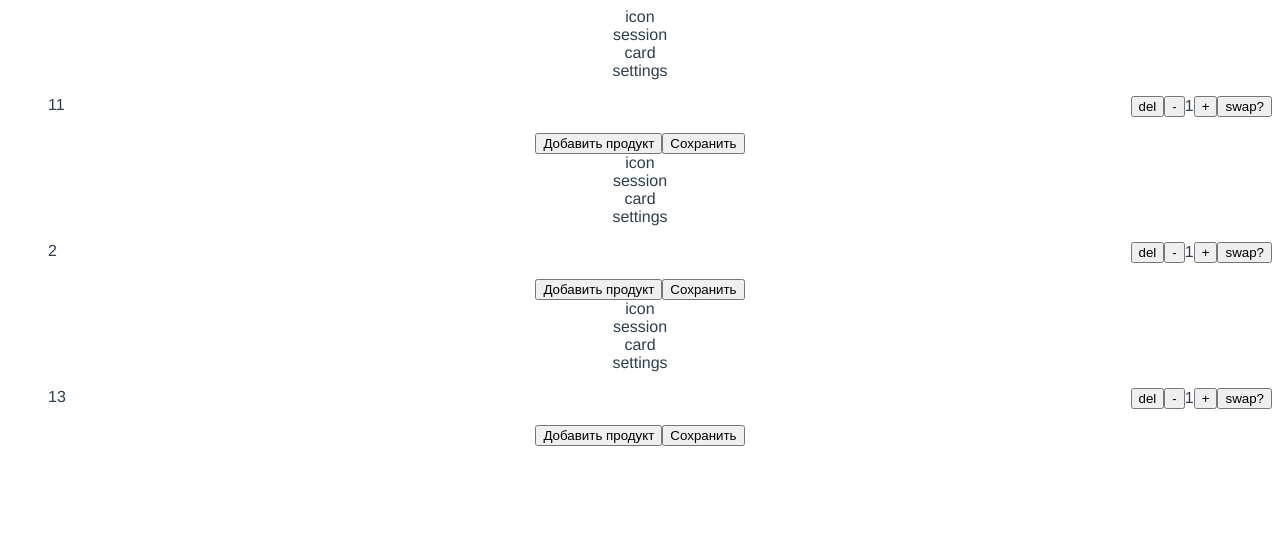
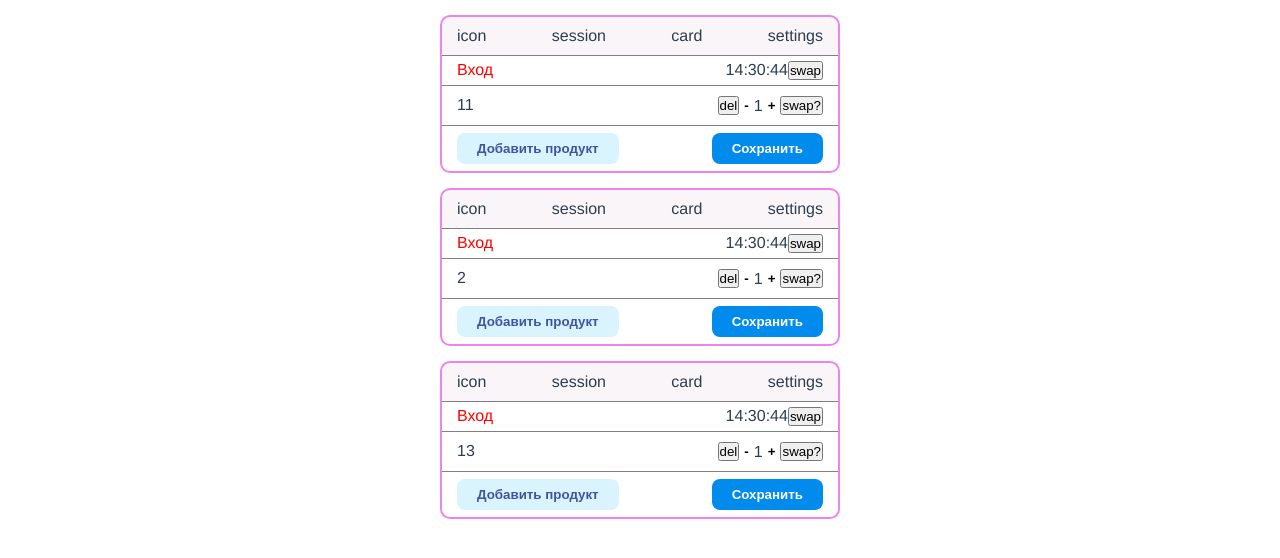
Before and after one commit to RinaYasnovskaya/vuejs-task, a Vue app in the folder product-test/: page / in a window 1280 px wide. Shown: the top 558 px of the page. Built offline with nearby package versions, Linux system fonts and the light colour scheme.

Commit message:
style: add styles for components

```diff
--- a/product-test/src/App.vue
+++ b/product-test/src/App.vue
@@ -1,5 +1,5 @@
 <template>
-  <div>
+  <div class="app-inner">
     <Card v-for="card in cards"
           :key="card.text"
           :card="card"
@@ -29,9 +29,21 @@ export default {
 </script>
 
 <style>
+*{
+  margin: 0;
+  padding: 0;
+  box-sizing: border-box;
+}
 #app {
   font-family: Avenir, Helvetica, Arial, sans-serif;
   text-align: center;
   color: #2c3e50;
 }
+.app-inner{
+  display: flex;
+  flex-direction: column;
+  align-items: center;
+  gap: 15px;
+  padding-top: 15px;
+}
 </style>
--- a/product-test/src/components/Card.vue
+++ b/product-test/src/components/Card.vue
@@ -1,5 +1,5 @@
 <template>
-  <div>
+  <div class="card">
     <HeaderCard />
     <List :card="card" @del="$emit('del', card)" :isSave="isSave" />
     <FooterCard v-model:save="isSave" v-model:show="show" v-if="!isSave" />
@@ -21,3 +21,12 @@ export default {
   },
 }
 </script>
+
+<style>
+  .card{
+    width: 400px;
+    border: 2px solid violet;
+    border-radius: 10px;
+    position: relative;
+  }
+</style>
--- a/product-test/src/components/FooterCard.vue
+++ b/product-test/src/components/FooterCard.vue
@@ -1,9 +1,9 @@
 <template>
   <div class="footer">
-    <my-button @click="addProduct">
+    <my-button class="footer__add" @click="addProduct">
       Добавить продукт
     </my-button>
-    <my-button @click="saveSession">
+    <my-button class="footer__save" @click="saveSession">
       Сохранить
     </my-button>
   </div>
@@ -27,5 +27,18 @@ export default {
 </script>
 
 <style scoped>
-
+  .footer{
+    display: flex;
+    justify-content: space-between;
+    padding: 7px 15px;
+    border-top: 1px solid grey;
+  }
+  .footer__add{
+    background-color: #daf4ff;
+    color: rgba(51, 73, 153, 0.932);
+  }
+  .footer__save{
+    background-color: rgb(0 139 237);
+    color: white;
+  }
 </style>
--- a/product-test/src/components/HeaderCard.vue
+++ b/product-test/src/components/HeaderCard.vue
@@ -1,9 +1,18 @@
 <template>
   <div class="header">
-    <div class="icon">icon</div>
-    <div class="session-info">session</div>
-    <div class="card-info">card</div>
-    <div class="settings">settings</div>
+    <div class="header__top">
+      <div class="icon">icon</div>
+      <div class="session-info">session</div>
+      <div class="card-info">card</div>
+      <div class="settings">settings</div>
+    </div>
+    <div class="header__bottom">
+      <span class="enter">Вход</span>
+      <div class="left">
+        <span class="time">14:30:44</span>
+        <button class="swap">swap</button>
+      </div>
+    </div>
   </div>
 </template>
 
@@ -14,5 +23,19 @@ export default {
 </script>
 
 <style>
-
+  .header__top, .header__bottom{
+    display: flex;
+    justify-content: space-between;
+  }
+  .header__top{
+    padding: 10px 15px;
+    background-color: rgba(182, 128, 170, 0.08);
+  }
+  .header__bottom{
+    padding: 5px 15px;
+    border-top: 1px solid grey;
+  }
+  .enter{
+    color: red;
+  }
 </style>
--- a/product-test/src/components/List.vue
+++ b/product-test/src/components/List.vue
@@ -18,3 +18,10 @@ export default {
   }
 }
 </script>
+
+<style>
+  .wrapper-list{
+    padding: 10px 15px;
+    border-top: 1px solid grey;
+  }
+</style>
--- a/product-test/src/components/ListItem.vue
+++ b/product-test/src/components/ListItem.vue
@@ -5,16 +5,18 @@
     </div>
     <div class="list__item-right">
       <button class="list__delete" @click="$emit('del', card)" ref="button" v-if="!isSave">del</button>
-      <button class="list__decrim" @click="decrement" v-if="!isSave">-</button>
+      <my-button class="list__decrim calc" @click="decrement" v-if="!isSave">-</my-button>
       <span class="list__count">{{ count }}</span>
-      <button class="list__increm" @click="increment" v-if="!isSave">+</button>
+      <my-button class="list__increm calc" @click="increment" v-if="!isSave">+</my-button>
       <button class="list__swap" v-if="!isSave">swap?</button>
     </div>
   </li>
 </template>
 
 <script>
+import MyButton from './UI/MyButton.vue';
 export default {
+  components: { MyButton },
   name: 'ListItem',
   props: {
     card: Object,
@@ -43,4 +45,12 @@ export default {
     display: flex;
     justify-content: space-between;
   }
+  .list__item-right{
+    display: flex;
+    gap: 5px;
+    align-items: center;
+  }
+  .calc{
+    padding: 0;
+  }
 </style>
--- a/product-test/src/components/UI/MyButton.vue
+++ b/product-test/src/components/UI/MyButton.vue
@@ -11,5 +11,12 @@ export default {
 </script>
 
 <style>
-
+  .my-btn{
+    padding: 8px 20px;
+    outline: none;
+    border: none;
+    background: unset;
+    border-radius: 8px;
+    font-weight: bold;
+  }
 </style>
--- a/product-test/src/components/UI/MyModal.vue
+++ b/product-test/src/components/UI/MyModal.vue
@@ -1,10 +1,12 @@
 <template>
   <div class="modal" @click="hideModal" v-if="show">
-    <span class="modal__title">Выберете из списка: </span>
-    <select name="" id="sel" class="modal__select">
-      <option v-for="select in selects" :key="select">{{ select }}</option>
-    </select>
-    <my-button>Сохранить</my-button>
+    <div @click.stop class="modal__content">
+      <span class="modal__title">Выберите из списка: </span>
+      <select name="" id="sel" class="modal__select">
+        <option v-for="select in selects" :key="select" :value="select">{{ select }}</option>
+      </select>
+      <my-button>Сохранить</my-button>
+    </div>
   </div>
 </template>
 
@@ -35,5 +37,25 @@ export default {
 </script>
 
 <style>
-
+  .modal{
+    position: absolute;
+    height: 100%;
+    width: 100%;
+    top: 0;
+    left: 0;
+    background-color: rgba(80,12,23,0.25);
+    border-radius: 13px;
+    display: flex;
+    justify-content: center;
+    align-items: center;
+  }
+  .modal__content{
+    display: flex;
+    flex-direction: column;
+    gap: 10px;
+    align-items: center;
+  }
+  .modal__title{
+    font-weight: bold;
+  }
 </style>
```
